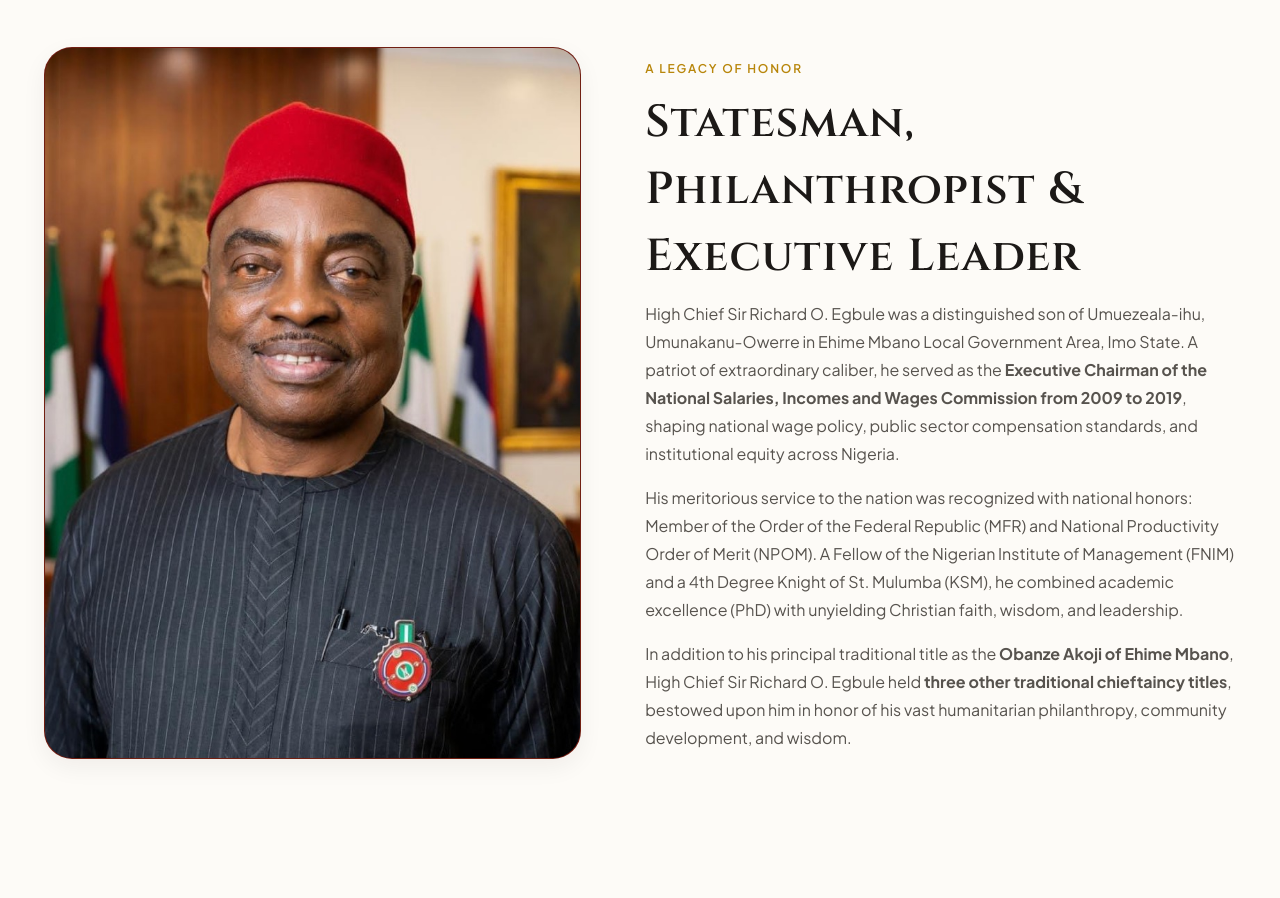
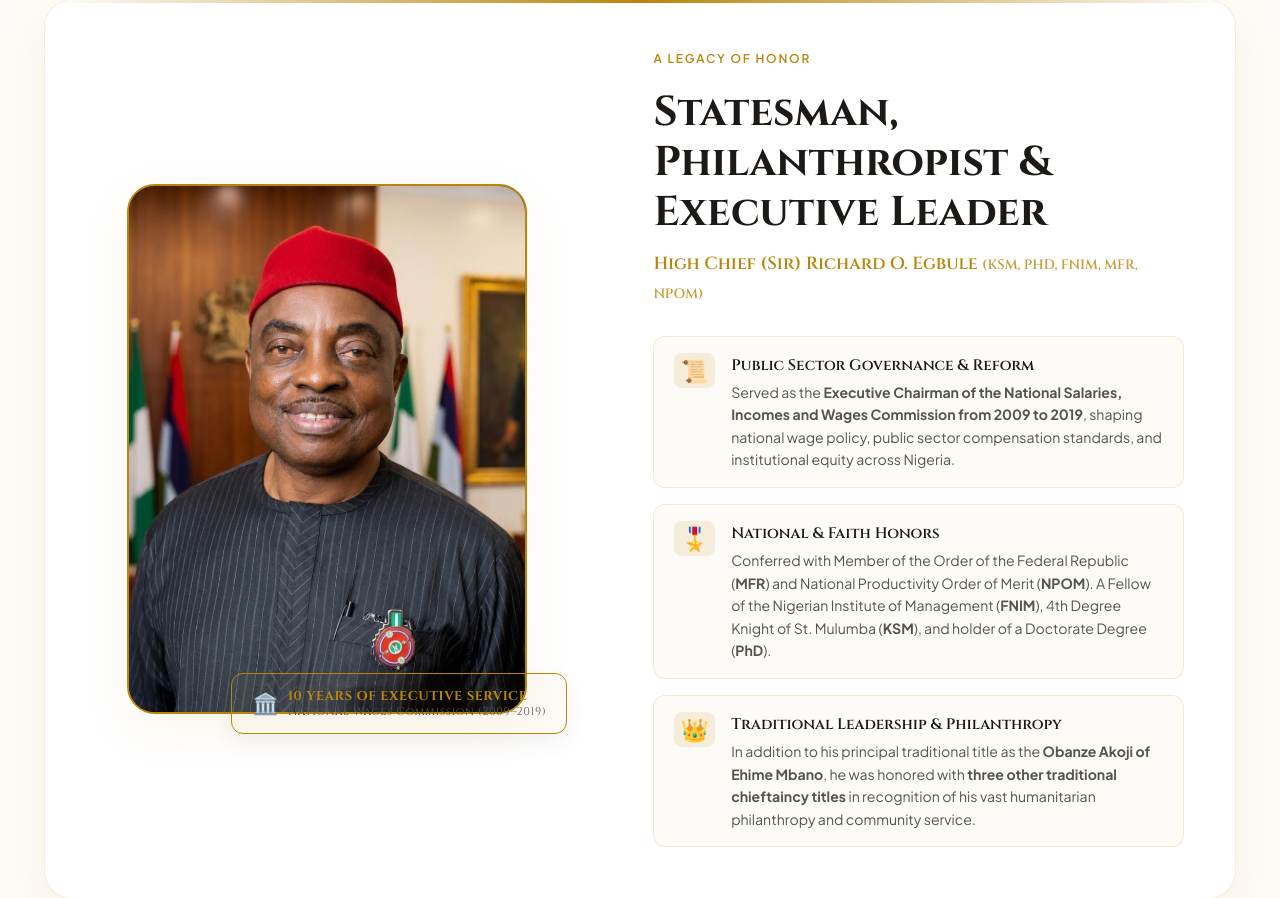
Before and after one commit to StaticMinus/b.ceremony, a Next.js app: page / in a window 1280 px wide. Shown: the part 1063-1961 px from the top of the page. Built offline with nearby package versions, Linux system fonts and the light colour scheme.

Commit message:
feat: luxury desktop redesign for Biography section with editorial card wrapper, gold borders, achievement badge, and feature cards

```diff
--- a/src/app/page.js
+++ b/src/app/page.js
@@ -242,49 +242,82 @@ export default function Home() {
       </div>
 
       {/* ═══════════════════════════════════════════════════════════ */}
-      {/* LEGACY & EXECUTIVE BIOGRAPHY                               */}
+      {/* REDESIGNED LUXURY BIOGRAPHY SECTION                         */}
       {/* ═══════════════════════════════════════════════════════════ */}
-      <section>
+      <section style={{ paddingBlock: "var(--space-2xl)" }}>
         <div className="container-wide">
+          <FadeIn direction="up" scale blur>
+            <div className={styles.biographyCardWrapper}>
               <div className={styles.biographyGrid}>
-            <FadeIn direction="left" scale>
-              <div className={styles.biographyImageWrapper}>
+                {/* Mosaic Image Frame */}
+                <div className={styles.biographyMosaicContainer}>
+                  <div className={styles.biographyMosaicMain}>
                     <img
                       src="/executive_portrait.jpg"
                       alt="High Chief Sir Richard O. Egbule Executive Portrait"
-                  className={styles.biographyImg}
+                      className={styles.biographyImgMain}
                     />
                   </div>
-            </FadeIn>
 
-            <div className={styles.biographyText}>
-              <FadeIn direction="right" delay={0.1}>
-                <span className="caption">A Legacy of Honor</span>
-              </FadeIn>
-
-              <TextReveal className="headline" delay={0.2} type="word">
-                Statesman, Philanthropist & Executive Leader
-              </TextReveal>
-
-              <FadeIn direction="right" delay={0.35}>
-                <p className="body text-secondary">
-                  High Chief Sir Richard O. Egbule was a distinguished son of Umuezeala-ihu, Umunakanu-Owerre in Ehime Mbano Local Government Area, Imo State. A patriot of extraordinary caliber, he served as the <strong>Executive Chairman of the National Salaries, Incomes and Wages Commission from 2009 to 2019</strong>, shaping national wage policy, public sector compensation standards, and institutional equity across Nigeria.
-                </p>
-              </FadeIn>
-
-              <FadeIn direction="right" delay={0.45}>
-                <p className="body text-secondary">
-                  His meritorious service to the nation was recognized with national honors: Member of the Order of the Federal Republic (MFR) and National Productivity Order of Merit (NPOM). A Fellow of the Nigerian Institute of Management (FNIM) and a 4th Degree Knight of St. Mulumba (KSM), he combined academic excellence (PhD) with unyielding Christian faith, wisdom, and leadership.
-                </p>
-              </FadeIn>
-
-              <FadeIn direction="right" delay={0.55}>
-                <p className="body text-secondary">
-                  In addition to his principal traditional title as the <strong>Obanze Akoji of Ehime Mbano</strong>, High Chief Sir Richard O. Egbule held <strong>three other traditional chieftaincy titles</strong>, bestowed upon him in honor of his vast humanitarian philanthropy, community development, and wisdom.
-                </p>
-              </FadeIn>
+                  {/* Floating Achievement Badge */}
+                  <div className={styles.biographyMosaicBadge}>
+                    <span className={styles.biographyBadgeIcon}>🏛️</span>
+                    <div className={styles.biographyBadgeText}>
+                      <div>10 YEARS OF EXECUTIVE SERVICE</div>
+                      <div style={{ color: "var(--color-text-secondary)", fontSize: "0.7rem", fontWeight: "normal" }}>
+                        National Wages Commission (2009–2019)
                       </div>
                     </div>
+                  </div>
+                </div>
+
+                {/* Editorial Biography Text & Feature Cards */}
+                <div className={styles.biographyTextContent}>
+                  <span className="caption">A Legacy of Honor</span>
+
+                  <h2 className={styles.biographyHeadline}>
+                    Statesman, Philanthropist & Executive Leader
+                  </h2>
+
+                  <p className={styles.biographySubhead}>
+                    High Chief (Sir) Richard O. Egbule <span style={{ fontSize: "0.85rem", opacity: 0.8 }}>(KSM, PHD, FNIM, MFR, NPOM)</span>
+                  </p>
+
+                  <div className={styles.biographyFeatureGrid}>
+                    <div className={styles.biographyFeatureItem}>
+                      <div className={styles.biographyFeatureIcon}>📜</div>
+                      <div className={styles.biographyFeatureText}>
+                        <h4>Public Sector Governance & Reform</h4>
+                        <p>
+                          Served as the <strong>Executive Chairman of the National Salaries, Incomes and Wages Commission from 2009 to 2019</strong>, shaping national wage policy, public sector compensation standards, and institutional equity across Nigeria.
+                        </p>
+                      </div>
+                    </div>
+
+                    <div className={styles.biographyFeatureItem}>
+                      <div className={styles.biographyFeatureIcon}>🎖️</div>
+                      <div className={styles.biographyFeatureText}>
+                        <h4>National & Faith Honors</h4>
+                        <p>
+                          Conferred with Member of the Order of the Federal Republic (<strong>MFR</strong>) and National Productivity Order of Merit (<strong>NPOM</strong>). A Fellow of the Nigerian Institute of Management (<strong>FNIM</strong>), 4th Degree Knight of St. Mulumba (<strong>KSM</strong>), and holder of a Doctorate Degree (<strong>PhD</strong>).
+                        </p>
+                      </div>
+                    </div>
+
+                    <div className={styles.biographyFeatureItem}>
+                      <div className={styles.biographyFeatureIcon}>👑</div>
+                      <div className={styles.biographyFeatureText}>
+                        <h4>Traditional Leadership & Philanthropy</h4>
+                        <p>
+                          In addition to his principal traditional title as the <strong>Obanze Akoji of Ehime Mbano</strong>, he was honored with <strong>three other traditional chieftaincy titles</strong> in recognition of his vast humanitarian philanthropy and community service.
+                        </p>
+                      </div>
+                    </div>
+                  </div>
+                </div>
+              </div>
+            </div>
+          </FadeIn>
         </div>
       </section>
 
--- a/src/app/page.module.css
+++ b/src/app/page.module.css
@@ -1,5 +1,5 @@
 /* ===================================================================
-   PAGE STYLES — High Chief Sir Dr. Richard O. Egbule Memorial
+   PAGE STYLES — High Chief Sir Richard O. Egbule Memorial
    =================================================================== */
 
 /* --- Hero Redesign ----------------------------------------------- */
@@ -185,48 +185,153 @@
   opacity: 0.6;
 }
 
-/* --- Biography & Uncropped Image -------------------------------- */
+/* --- Luxury Desktop Redesign: Biography Section ----------------- */
+.biographyCardWrapper {
+  background: var(--color-bg-card);
+  border: 1px solid var(--color-border);
+  border-radius: var(--radius-xl);
+  padding: clamp(1.5rem, 4vw, 3.5rem);
+  box-shadow: var(--shadow-lg);
+  position: relative;
+  overflow: hidden;
+  box-sizing: border-box;
+}
+
+.biographyCardWrapper::before {
+  content: "";
+  position: absolute;
+  top: 0;
+  left: 0;
+  right: 0;
+  height: 3px;
+  background: linear-gradient(90deg, transparent, var(--color-accent), transparent);
+}
+
 .biographyGrid {
   display: grid;
-  grid-template-columns: 1fr 1.1fr;
-  gap: var(--space-xl);
+  grid-template-columns: 1fr 1.15fr;
+  gap: var(--space-2xl);
   align-items: center;
 }
 
-.biographyGrid.reversed {
-  direction: rtl;
+.biographyMosaicContainer {
+  position: relative;
+  width: 100%;
+  display: flex;
+  justify-content: center;
 }
 
-.biographyGrid.reversed > * {
-  direction: ltr;
+.biographyMosaicMain {
+  width: 100%;
+  max-width: 400px;
+  border-radius: var(--radius-xl);
+  overflow: hidden;
+  border: 2px solid var(--color-accent);
+  box-shadow: var(--shadow-lg);
+  background: #640d14;
+  position: relative;
+  z-index: 1;
 }
 
-.biographyImageWrapper {
-  width: 100%;
-  border-radius: var(--radius-xl);
-  overflow: hidden;
-  border: 1px solid var(--color-border);
-  box-shadow: var(--shadow-md);
-  background: #640d14;
-}
-
-.biographyImg {
+.biographyImgMain {
   width: 100%;
   height: auto;
   display: block;
   object-fit: contain;
 }
 
-.biographyText {
+.biographyMosaicBadge {
+  position: absolute;
+  bottom: -20px;
+  right: -10px;
+  background: var(--color-surface);
+  border: 1px solid var(--color-accent);
+  padding: 0.75rem 1.25rem;
+  border-radius: var(--radius-md);
+  box-shadow: var(--shadow-md);
+  z-index: 2;
+  display: flex;
+  align-items: center;
+  gap: 0.6rem;
+}
+
+.biographyBadgeIcon {
+  font-size: 1.3rem;
+}
+
+.biographyBadgeText {
+  font-family: var(--font-serif);
+  font-size: 0.8rem;
+  font-weight: 700;
+  color: var(--color-accent);
+  letter-spacing: 0.05em;
+  line-height: 1.2;
+}
+
+.biographyTextContent {
   display: flex;
   flex-direction: column;
-  gap: var(--space-sm);
+  gap: 1.25rem;
 }
 
-.biographyText p {
+.biographyHeadline {
+  font-family: var(--font-serif);
+  font-size: clamp(1.75rem, 3.5vw, 2.6rem);
+  line-height: 1.2;
+  color: var(--color-text);
+}
+
+.biographySubhead {
+  font-family: var(--font-serif);
+  font-size: 1.1rem;
+  color: var(--color-accent);
+  font-weight: 600;
+  margin-top: -0.5rem;
+}
+
+.biographyFeatureGrid {
+  display: flex;
+  flex-direction: column;
+  gap: 1rem;
+  margin-top: 0.5rem;
+}
+
+.biographyFeatureItem {
+  display: flex;
+  gap: 1rem;
+  align-items: flex-start;
+  padding: 1rem 1.25rem;
+  border-radius: var(--radius-md);
+  background: var(--color-surface);
+  border: 1px solid var(--color-border);
+  transition: transform 200ms ease, border-color 200ms ease;
+}
+
+.biographyFeatureItem:hover {
+  transform: translateX(4px);
+  border-color: var(--color-accent);
+}
+
+.biographyFeatureIcon {
+  font-size: 1.4rem;
+  padding: 0.4rem;
+  background: var(--color-accent-soft);
+  border-radius: 8px;
+  line-height: 1;
+}
+
+.biographyFeatureText h4 {
+  font-family: var(--font-serif);
+  font-size: 0.95rem;
+  font-weight: 600;
+  color: var(--color-text);
+  margin-bottom: 0.2rem;
+}
+
+.biographyFeatureText p {
+  font-size: 0.88rem;
   color: var(--color-text-secondary);
-  line-height: 1.75;
-  font-size: 1rem;
+  line-height: 1.6;
 }
 
 /* --- Stats Grid -------------------------------------------------- */
@@ -643,11 +748,11 @@
 
   .biographyGrid {
     grid-template-columns: 1fr;
-    gap: var(--space-lg);
+    gap: var(--space-xl);
   }
 
-  .biographyGrid.reversed {
-    direction: ltr;
+  .biographyMosaicBadge {
+    right: 10px;
   }
 
   .statsGrid {
```
Lines whose indentation alone changed are shown as unchanged.
